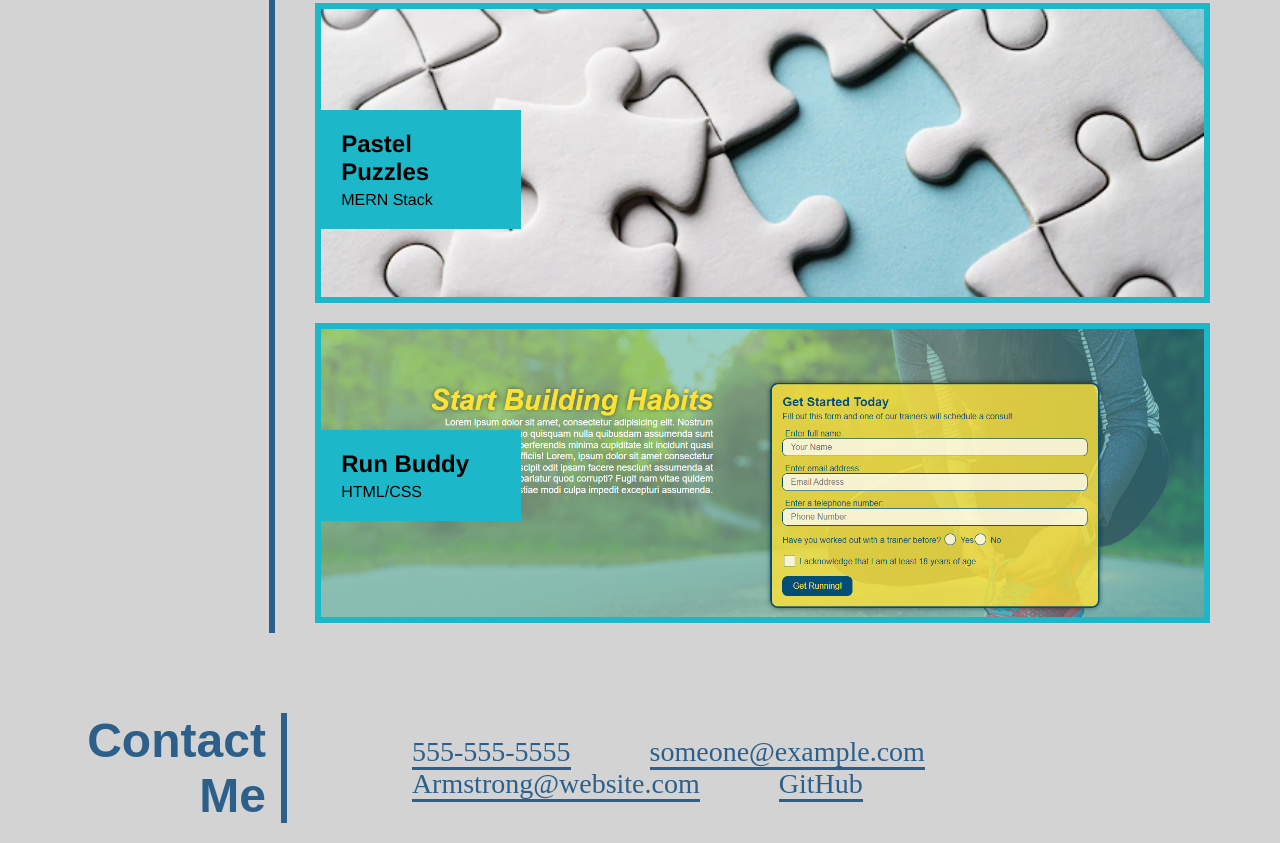
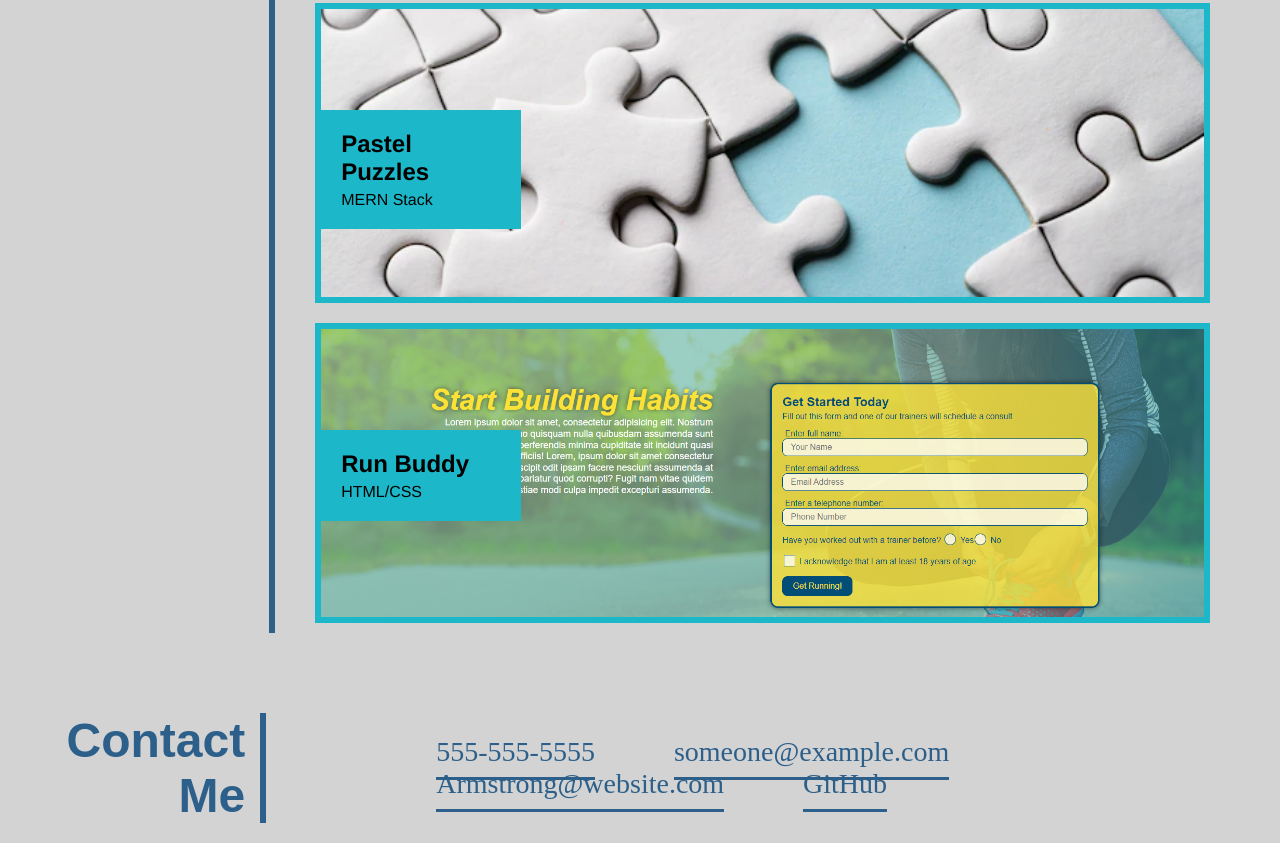
Before and after one commit to ScarElite/basic-portfolio, a plain HTML site: page index.html in a window 1280 px wide. Shown: the part 2053-2896 px from the top of the page. Drawn offline with Linux system fonts and the light colour scheme.

Commit message:
added more styling to the contact section

```diff
--- a/assets/style.css
+++ b/assets/style.css
@@ -162,6 +162,10 @@ header nav ul li a:hover {
     box-shadow: 0 0 30px rgba(0, 0, 0, 0.5);
 }
 
+/* .project-5 button {
+    height: 100%;
+} */
+
 .project-info {
     display: flex;
     flex-direction: column;
@@ -204,12 +208,20 @@ footer ul li a {
     color: rgb(44, 95, 137);
     border-bottom: 3px solid rgb(44, 95, 137);
     font-size: 28px;
+    font-weight: 300;
     margin: 0px 25px 0px 25px;
+    padding-bottom: 10px;
+}
+
+footer ul li a:hover {
+    background-color: rgb(44, 95, 137);
+    color: rgb(28, 184, 201);
 }
 
 .contact-section ul {
-    margin-left: 75px;
+    margin-left: 100px;
     width: 75%;
+    padding-left: 20px;
 }
 
 .contact-section {
@@ -218,5 +230,5 @@ footer ul li a {
 }
 
 .contact-section h1 {
-    padding: 0px 15px 0px 20px;
+    padding: 0px 15px 0px 0px;
 }
```
Also changed, not shown: index.html (+2 -0 lines).
